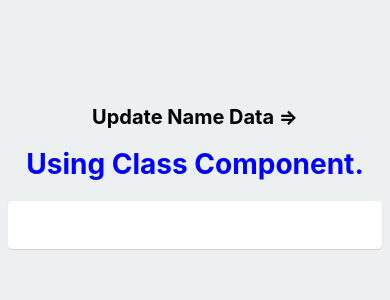
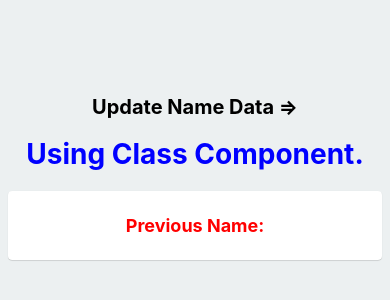
Before and after one commit to D-Coder135/UpdateNameApp_ClassComponent_React-Native, a React Native app: screen / in a window 390 px wide. Shown: the part 250-550 px from the top of the page. Built offline with nearby package versions, Linux system fonts and the light colour scheme.

Commit message:
add a Text tag inside the View tag with some internal styling

```diff
--- a/components/UpdateNameUsingClass.js
+++ b/components/UpdateNameUsingClass.js
@@ -6,7 +6,7 @@
         return(
             <View style = {styles.container}>
                 <View style = {styles.view}>
-
+                <Text style = {{marginHorizontal: 5, color: 'red', fontWeight: 'bold', fontSize: 18}}>Previous Name:</Text>
                 </View>
             </View>
         );
```
